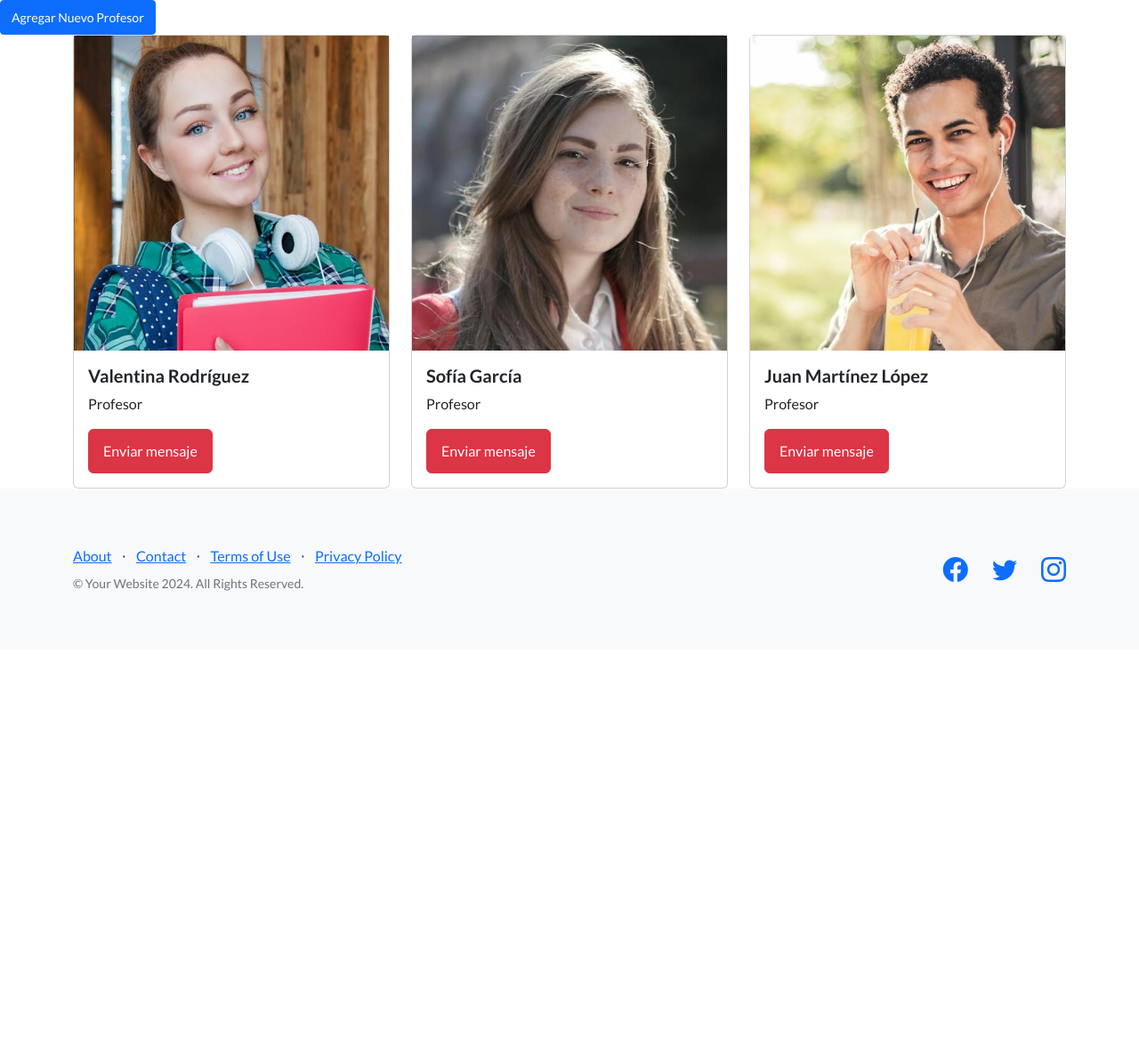
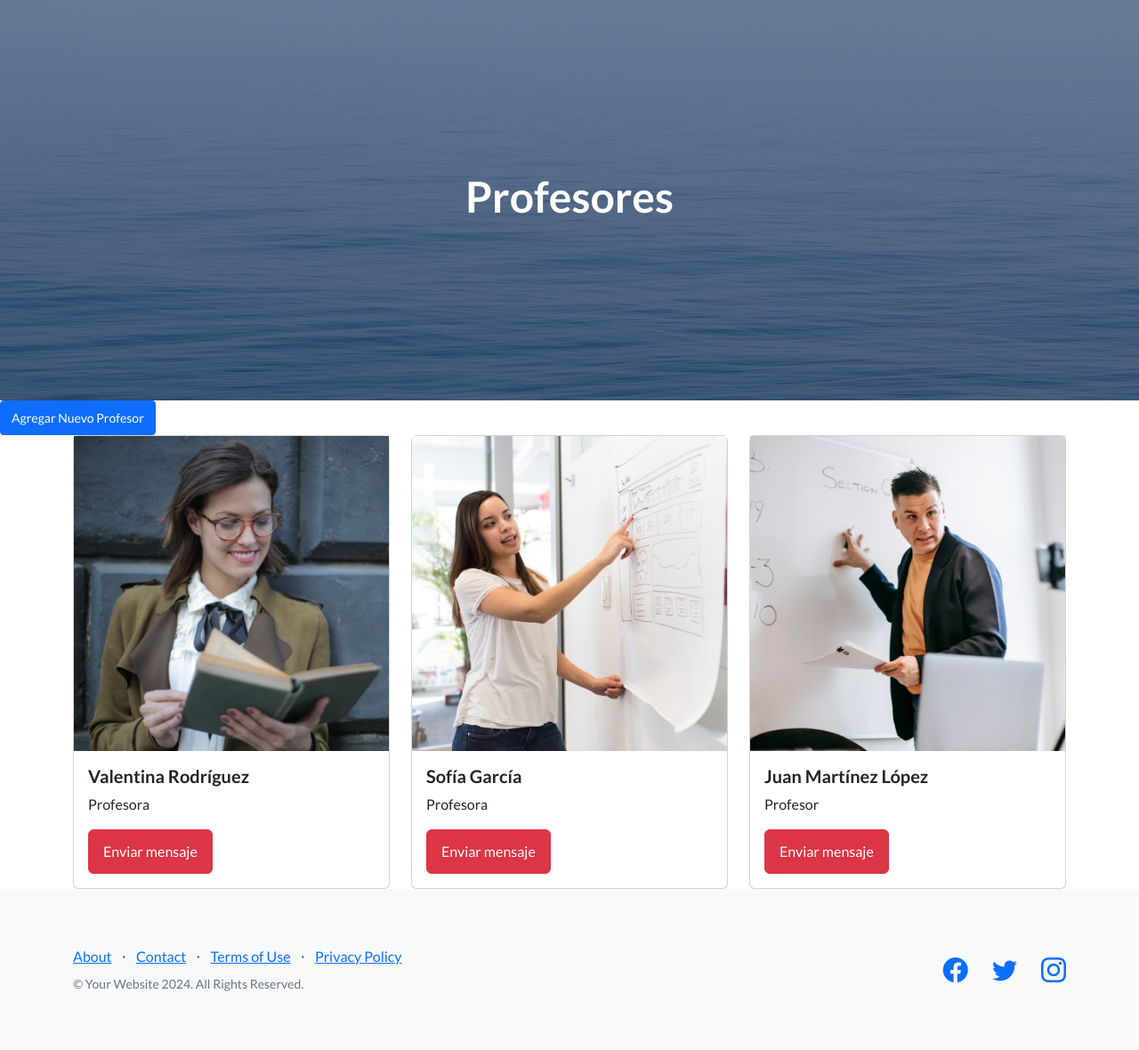
Before and after one commit to RamiroBarbagelata/python_tercera_pre_entrega_barbagelata, a Django app: page /AppCursos/view_professors in a window 1280 px wide. Shown: the part 56-1236 px from the top of the page at 89% size. Before the commit the page ends 720 px from the top, so only its background shows below. Run offline with Django 5.2, Linux system fonts and the light colour scheme; data that the repository does not hold is empty; some libraries are stand-ins or nearby versions.

Commit message:
correcion de codigo

```diff
--- a/AppCursos/models.py
+++ b/AppCursos/models.py
@@ -21,7 +21,7 @@ class Students(models.Model):
 
 class Professors(models.Model):
     professors_name = models.CharField(max_length=40)
-    professors_lastname= models.CharField(max_length=40)
+    professors_lastname = models.CharField(max_length=40)
     file_number = models.IntegerField()
 
 
--- a/AppCursos/template/padre.html
+++ b/AppCursos/template/padre.html
@@ -48,17 +48,19 @@
         </div>
     </nav>
     <!-- Masthead-->
-    <!-- <header class="masthead">
+    <header class="masthead">
         <div class="container position-relative">
-            <h1 class="text-center" style="color: white;">App de Cursos</h1>
+
+            <!-- START OF HEADER  -->
+            {% block header %}
+            <h1 class="text-center" style="color: white;">Bienvenido a App de Cursos</h1>
+            {% endblock %}
+            <!-- END OF HEADER  -->
+
         </div>
-    </header> -->
+    </header>
 
-     <!-- START OF HEADER  -->
-     {% block header %}
 
-     {% endblock %}
-     <!-- END OF HEADER  -->
 
     <!-- START OF CONTENT  -->
     {% block content %}
--- a/AppCursos/template/professors.html
+++ b/AppCursos/template/professors.html
@@ -1,6 +1,10 @@
 {% extends 'padre.html' %}
 
 {% load static %}
+
+{% block header %}
+    <h1 class="text-center" style="color: white;">Profesores</h1>
+{% endblock %}
 
 {% block content %}
 <main>
@@ -9,10 +13,10 @@
         <div class="row">
             <div class="col-12  col-md-4">
                 <div class="card">
-                    <img src="{% static 'AppCursos/assets/img/student_01.jpeg' %}" />
+                    <img src="{% static 'AppCursos/assets/img/professor_1.jpeg' %}" />
                     <div class="card-body">
                         <h5 class="card-title">Valentina Rodríguez</h5>
-                        <p class="card-text">Profesor</p>
+                        <p class="card-text">Profesora</p>
                         <a class="btn btn-danger" href="">Enviar mensaje</a>
                     </div>
                 </div>
@@ -20,10 +24,10 @@
 
             <div class="col-12  col-md-4">
                 <div class="card">
-                    <img src="{% static 'AppCursos/assets/img/student_02.jpeg' %}" />
+                    <img src="{% static 'AppCursos/assets/img/professor_2.jpeg' %}" />
                     <div class="card-body">
                         <h5 class="card-title">Sofía García</h5>
-                        <p class="card-text">Profesor</p>
+                        <p class="card-text">Profesora</p>
                         <a class="btn btn-danger" href="">Enviar mensaje</a>
                     </div>
                 </div>
@@ -31,7 +35,7 @@
 
             <div class="col-12  col-md-4">
                 <div class="card">
-                    <img src="{% static 'AppCursos/assets/img/student_03.jpeg' %}" />
+                    <img src="{% static 'AppCursos/assets/img/professor_3.jpeg' %}" />
                     <div class="card-body">
                         <h5 class="card-title">Juan Martínez López</h5>
                         <p class="card-text">Profesor</p>
--- a/AppCursos/template/students.html
+++ b/AppCursos/template/students.html
@@ -1,6 +1,10 @@
 {% extends 'padre.html' %}
 
 {% load static %}
+
+{% block header %}
+    <h1 class="text-center" style="color: white;">Alumnos</h1>
+{% endblock %}
 
 {% block content %}
 <main>
--- a/AppCursos/urls.py
+++ b/AppCursos/urls.py
@@ -4,7 +4,6 @@ from . import views
 urlpatterns = [
     path("", views.home, name="home"),
     path("view_courses", views.view_courses, name="courses"),
-    # path("course_registration/<course_name>", views.course_registration),
     path("students", views.students, name="students"),
     path("course_registration", views.course_form),
     path("search_course", views.search_course),
--- a/AppCursos/views.py
+++ b/AppCursos/views.py
@@ -113,7 +113,7 @@ def students_form(request):
 # PROFESSORS
 
 def new_professors(request , professors_name  , professors_lastname , file_number):
-    professor = Professors(professors_name=professors_name, professors_lastname=professors_lastname , file_number=file_number)
+    professor = Professors(professors_name =professors_name, professors_lastname=professors_lastname , file_number =file_number)
     professor.save()
     text = f"Se guardó en la Base de Datos de profesores: {professor.professors_name} {professor.professors_lastname} ({professor.file_number})"
     return HttpResponse(text)
```
Also changed, not shown: AppCursos/template/courses.html (+3 -10 lines), AppCursos/static/AppCursos/assets/img/professor_1.jpeg (added), AppCursos/static/AppCursos/assets/img/professor_2.jpeg (added), AppCursos/static/AppCursos/assets/img/professor_3.jpeg (added), db.sqlite3.
